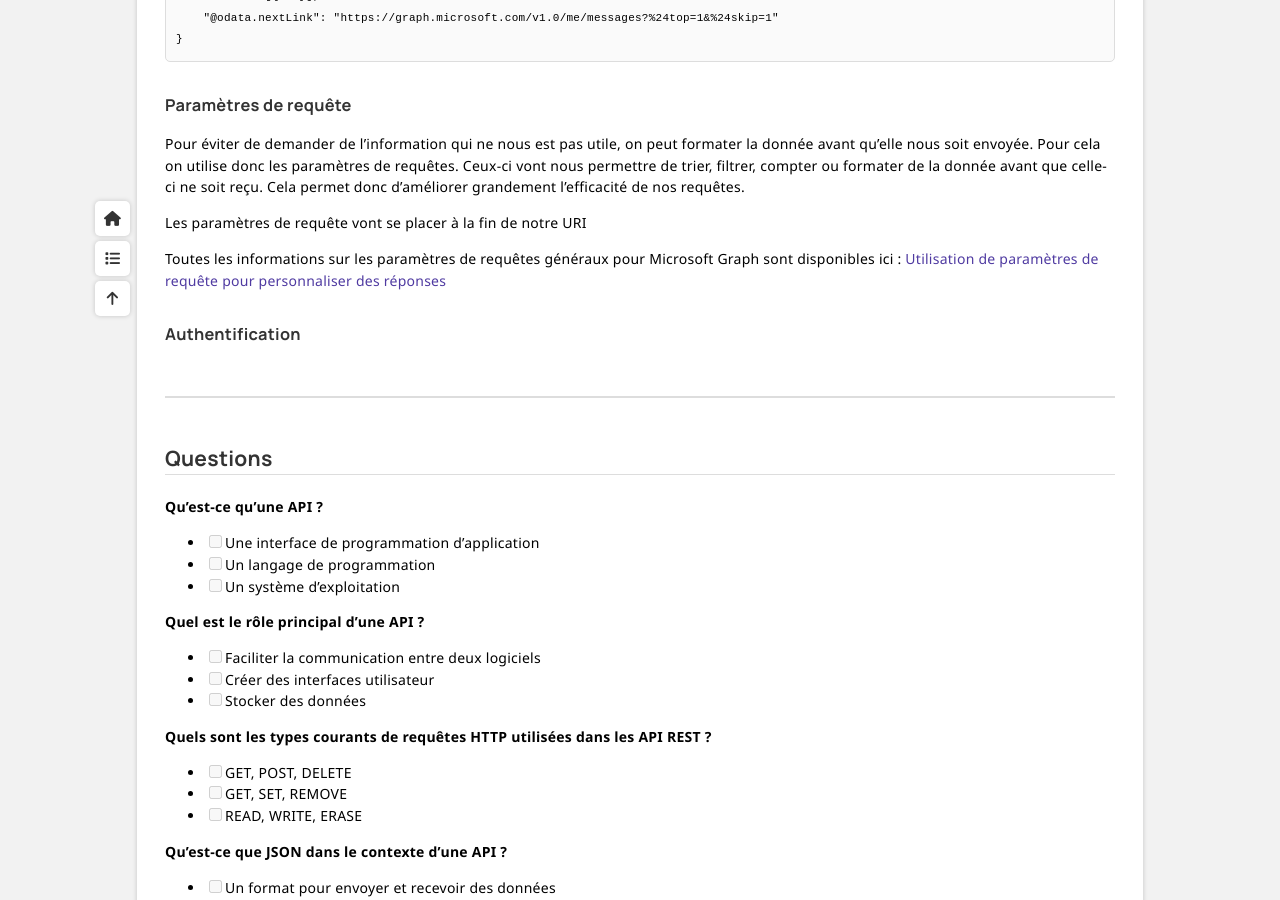
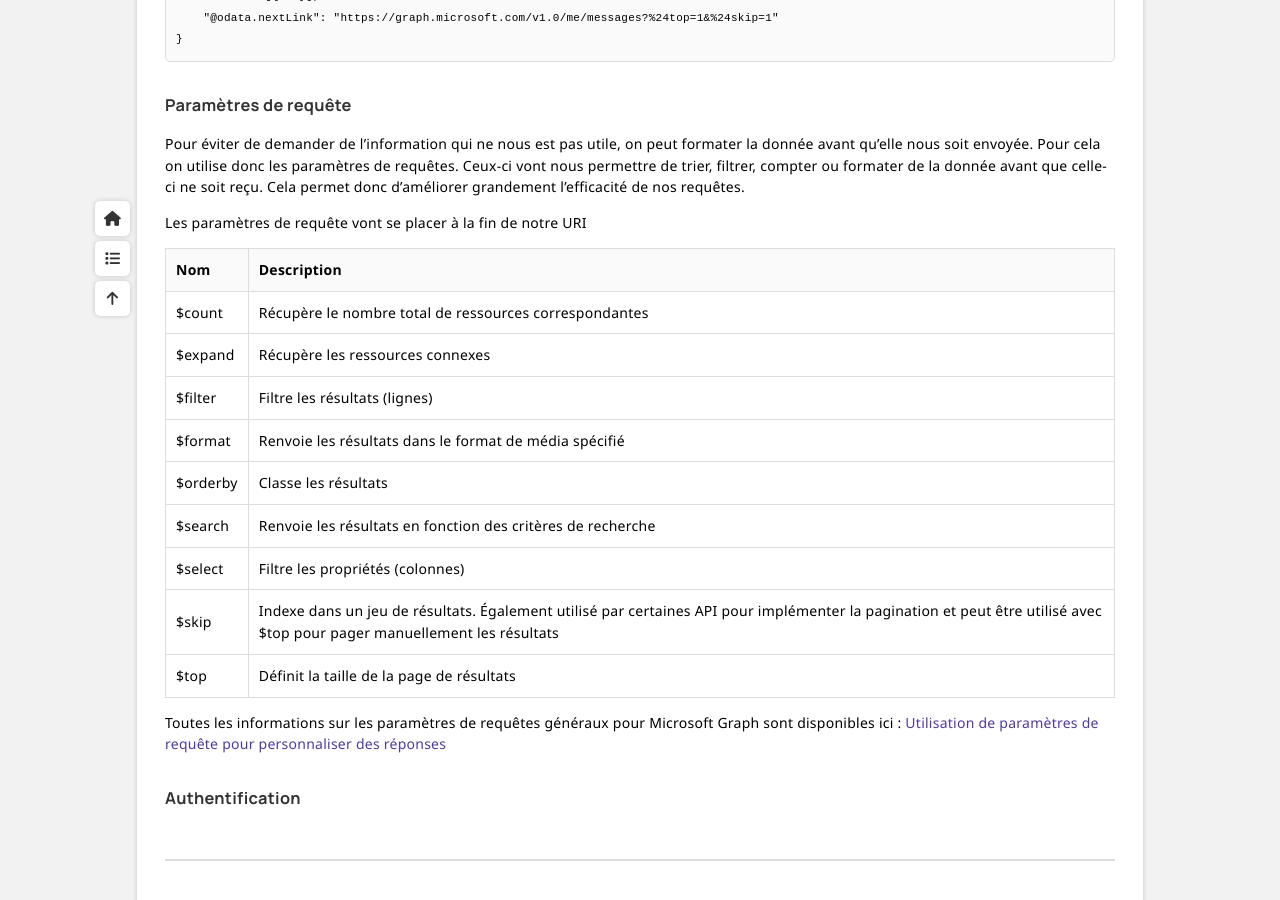
Before and after one commit to leobouard/leobouard.github.io, a Jekyll site: the page built from _posts/2023-09-17-cours-msgraph-002.md, in a window 1280 px wide and 900 px high, scrolled down 791 px. Built offline with Jekyll 4.4.1, drawn with Linux system fonts in a browser that asks for light colours; nearby versions of some CDN libraries; some web fonts are replaced.

Commit message:
Update 2023-09-17-cours-msgraph-002.md

```diff
--- a/_posts/2023-09-17-cours-msgraph-002.md
+++ b/_posts/2023-09-17-cours-msgraph-002.md
@@ -40,6 +40,18 @@ Pour éviter de demander de l'information qui ne nous est pas utile, on peut for
 
 Les paramètres de requête vont se placer à la fin de notre URI
 
+Nom |	Description
+--- | -----------
+$count | Récupère le nombre total de ressources correspondantes
+$expand	| Récupère les ressources connexes
+$filter	| Filtre les résultats (lignes)
+$format	| Renvoie les résultats dans le format de média spécifié
+$orderby | Classe les résultats
+$search | Renvoie les résultats en fonction des critères de recherche
+$select | Filtre les propriétés (colonnes)
+$skip | Indexe dans un jeu de résultats. Également utilisé par certaines API pour implémenter la pagination et peut être utilisé avec $top pour pager manuellement les résultats
+$top | Définit la taille de la page de résultats
+
 Toutes les informations sur les paramètres de requêtes généraux pour Microsoft Graph sont disponibles ici : [Utilisation de paramètres de requête pour personnaliser des réponses](https://learn.microsoft.com/graph/query-parameters)
 
 ### Authentification
```
